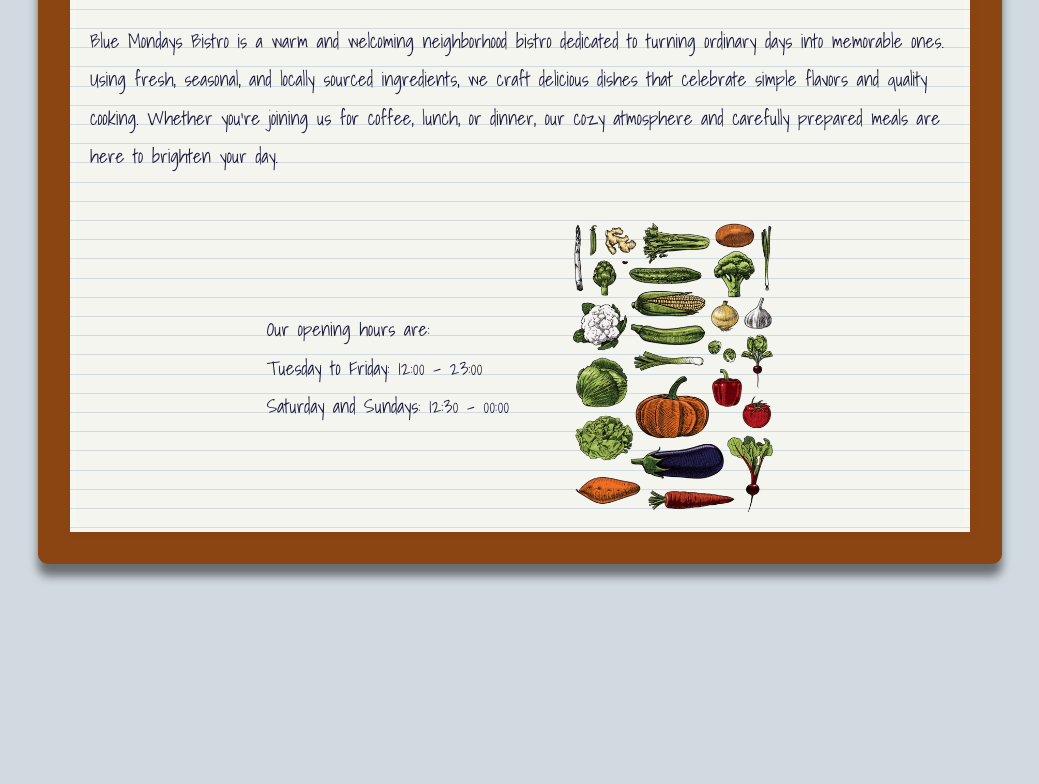
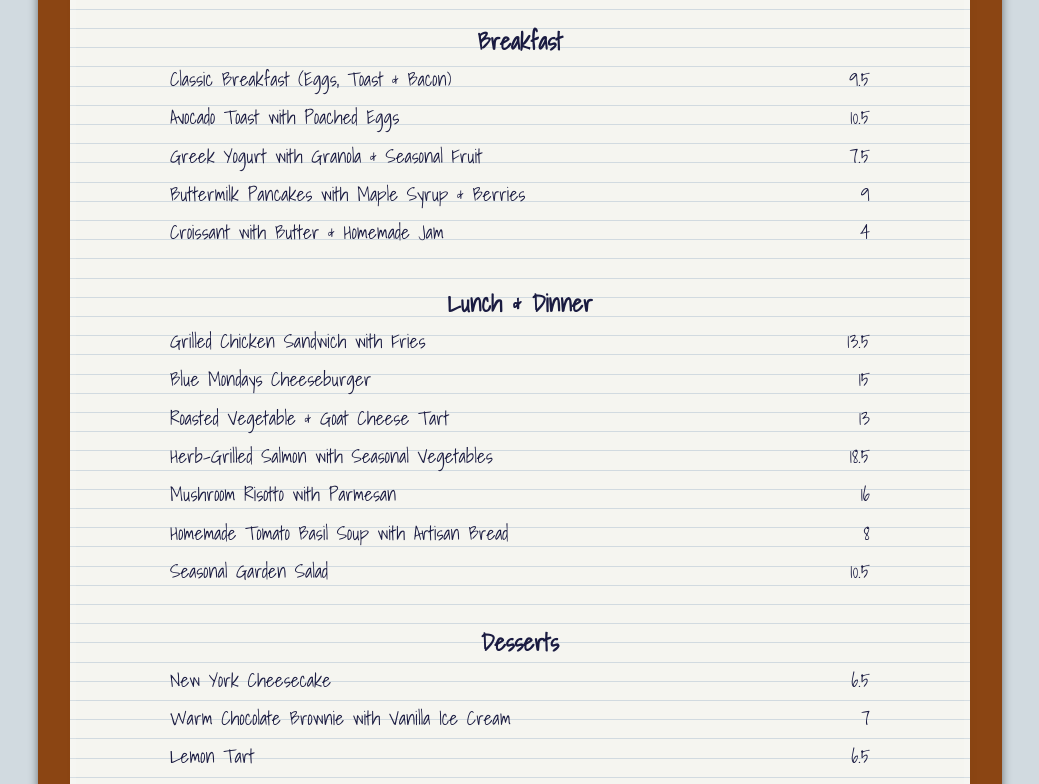
Before and after one commit to Joaocc1/odin-restaurant, a website built with webpack: page src/index.html in a window 1280 px wide. Shown: the part 361-1145 px from the top of the page, without its empty margins (120-1159 px from the left). Before the commit the page ends 975 px from the top, so only its background shows below. Built offline with nearby package versions, Linux system fonts and the light colour scheme.

Commit message:
create menu component

```diff
--- a/src/index.html
+++ b/src/index.html
@@ -17,34 +17,6 @@
       </div>
     </header>
 
-    <div id="content">
-      <!--<div class="board">
-        <div class="paper">
-          <h1 class="main-heading">Welcome to Blue Mondays</h1>
-
-          <p>
-            Blue Mondays Bistro is a warm and welcoming neighborhood bistro
-            dedicated to turning ordinary days into memorable ones. Using fresh,
-            seasonal, and locally sourced ingredients, we craft delicious dishes
-            that celebrate simple flavors and quality cooking. Whether you're
-            joining us for coffee, lunch, or dinner, our cozy atmosphere and
-            carefully prepared meals are here to brighten your day.
-          </p>
-
-          <div class="opening-hours">
-            <div>
-              <p>Our opening hours are:</p>
-              <p>Tuesday to Friday: 12:00 - 23:00</p>
-              <p>Saturday and Sundays: 12:30 - 00:00</p>
-            </div>
-            <img
-              class="hero-img"
-              src="./images/premium_vector-1711987456419-1ecf7541c034.png"
-              alt=""
-            />
-          </div>
-        </div>
-      </div>-->
-    </div>
+    <div id="content"></div>
   </body>
 </html>
--- a/src/index.js
+++ b/src/index.js
@@ -1,7 +1,9 @@
 import "./styles.css";
 import Home from "./pages/home.js";
+import Menu from "./pages/Menu.js";
 
 const content = document.querySelector("#content");
 
-Home(content);
+// Home(content);
+Menu(content);
 console.log("Hello");
--- /dev/null
+++ b/src/pages/Menu.js
@@ -0,0 +1,109 @@
+const breakfastItems = [
+  { name: "Classic Breakfast (Eggs, Toast & Bacon)", price: 9.5 },
+  { name: "Avocado Toast with Poached Eggs", price: 10.5 },
+  { name: "Greek Yogurt with Granola & Seasonal Fruit", price: 7.5 },
+  { name: "Buttermilk Pancakes with Maple Syrup & Berries", price: 9.0 },
+  { name: "Croissant with Butter & Homemade Jam", price: 4.0 },
+];
+const mealItems = [
+  { name: "Grilled Chicken Sandwich with Fries", price: 13.5 },
+  { name: "Blue Mondays Cheeseburger", price: 15.0 },
+  { name: "Roasted Vegetable & Goat Cheese Tart", price: 13.0 },
+  { name: "Herb-Grilled Salmon with Seasonal Vegetables", price: 18.5 },
+  { name: "Mushroom Risotto with Parmesan", price: 16.0 },
+  { name: "Homemade Tomato Basil Soup with Artisan Bread", price: 8.0 },
+  { name: "Seasonal Garden Salad", price: 10.5 },
+];
+const dessertItems = [
+  { name: "New York Cheesecake", price: 6.5 },
+  { name: "Warm Chocolate Brownie with Vanilla Ice Cream", price: 7.0 },
+  { name: "Lemon Tart", price: 6.5 },
+  { name: "Seasonal Fruit Crumble", price: 7.5 },
+];
+const hotDrinkItems = [
+  { name: "Espresso", price: 2.2 },
+  { name: "Americano", price: 2.8 },
+  { name: "Cappuccino", price: 3.5 },
+  { name: "Latte", price: 3.8 },
+  { name: "Hot Chocolate", price: 4.0 },
+  { name: "Selection of Teas", price: 2.8 },
+];
+const coldDrinkItems = [
+  { name: "Fresh Orange Juice", price: 4.5 },
+  { name: "Homemade Lemonade", price: 4.0 },
+  { name: "Iced Tea", price: 3.8 },
+  { name: "Sparkling Water", price: 2.5 },
+  { name: "Still Water", price: 2.5 },
+  { name: "Soft Drinks", price: 3.0 },
+];
+
+export default function Menu(mainElement) {
+  const board = document.createElement("div");
+  const paper = document.createElement("div");
+  const mainHeading = document.createElement("h1");
+  const menuContent = document.createElement("div");
+  const menuBreakfast = createMenuSections("Breakfast", "menu-breakfast");
+  const menuMeals = createMenuSections("Lunch & Dinner", "menu-meals");
+  const menuDesserts = createMenuSections("Desserts", "menu-desserts");
+  const menuHotDrinks = createMenuSections("Hot Drinks", "menu-hot-drinks");
+  const menuColdDrinks = createMenuSections("Cold Drinks", "menu-cold-drinks");
+
+  board.classList.add("board");
+  paper.classList.add("paper");
+  mainHeading.classList.add("main-heading");
+  menuContent.classList.add("menu");
+
+  mainHeading.textContent = "Menu";
+
+  mainElement.appendChild(board);
+  board.appendChild(paper);
+  paper.appendChild(mainHeading);
+  paper.appendChild(menuContent);
+  menuContent.appendChild(menuBreakfast);
+  menuContent.appendChild(menuMeals);
+  menuContent.appendChild(menuDesserts);
+  menuContent.appendChild(menuHotDrinks);
+  menuContent.appendChild(menuColdDrinks);
+
+  function createMenuSections(section, nameClass) {
+    const div = document.createElement("div");
+    const h2 = document.createElement("h2");
+    div.classList.add(nameClass);
+    div.classList.add("menu-category");
+    h2.textContent = section;
+    div.appendChild(h2);
+
+    return div;
+  }
+
+  function createItem(item) {
+    const div = document.createElement("div");
+    div.classList.add("item");
+
+    const p1 = document.createElement("p");
+    p1.textContent = item.name;
+    const p2 = document.createElement("p");
+    p2.textContent = item.price;
+
+    div.appendChild(p1);
+    div.appendChild(p2);
+
+    return div;
+  }
+
+  breakfastItems.forEach((item) => {
+    menuBreakfast.appendChild(createItem(item));
+  });
+  mealItems.forEach((item) => {
+    menuMeals.appendChild(createItem(item));
+  });
+  dessertItems.forEach((item) => {
+    menuDesserts.appendChild(createItem(item));
+  });
+  hotDrinkItems.forEach((item) => {
+    menuHotDrinks.appendChild(createItem(item));
+  });
+  coldDrinkItems.forEach((item) => {
+    menuColdDrinks.appendChild(createItem(item));
+  });
+}
--- a/src/styles.css
+++ b/src/styles.css
@@ -150,3 +150,21 @@ h2 {
     margin-inline: 25px;
   }
 }
+
+.menu {
+  display: flex;
+  flex-direction: column;
+  gap: 2rem;
+  max-width: 700px;
+  margin: 0 auto;
+}
+
+.menu-category {
+  display: flex;
+  flex-direction: column;
+}
+
+.item {
+  display: flex;
+  justify-content: space-between;
+}
```
Also changed, not shown: src/pages/Contact.js (added).
